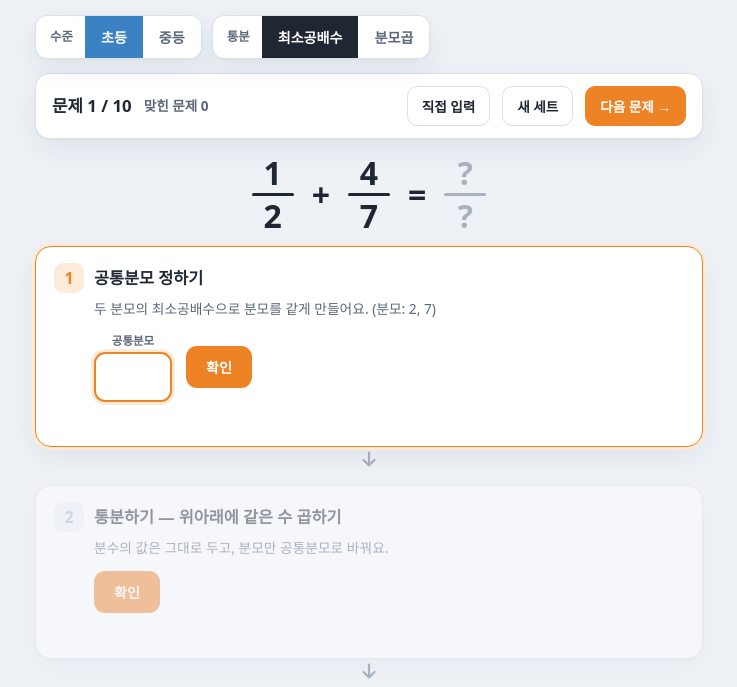
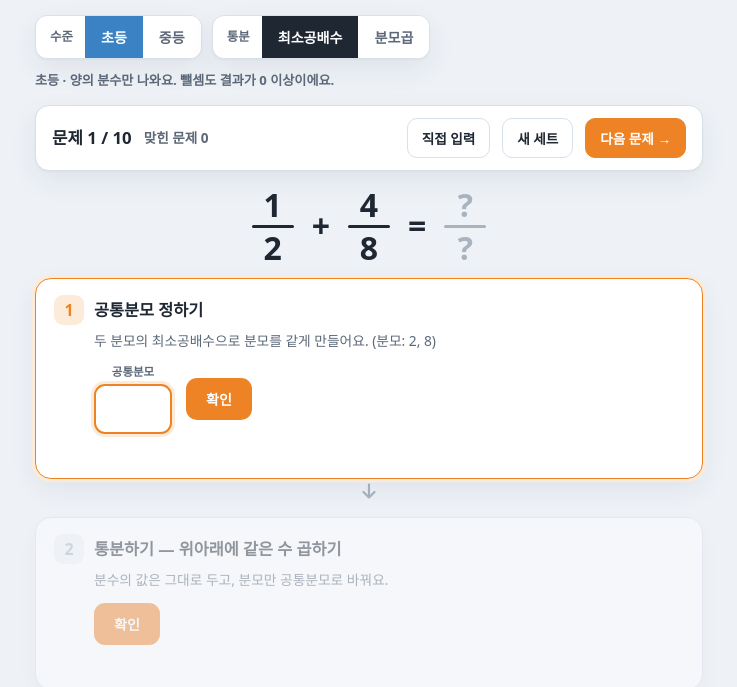
Before and after one commit to shineonyou1274/math01, a plain HTML site: page index.html in a window 1280 px wide. Shown: the part 91-778 px from the top of the page, without its empty margins (271-1008 px from the left). Drawn offline with Linux system fonts and the light colour scheme; a web font is replaced by a local one.

Commit message:
Add level hint and improve level selection logic
Added a hint paragraph for level indication and updated level handling logic.

```diff
--- a/index.html
+++ b/index.html
@@ -141,6 +141,8 @@
     </div>
   </div>
 
+  <p id="levelHint" style="margin:-2px 0 14px;color:var(--ink-soft);font-size:.82rem;font-weight:600;"></p>
+
   <div class="qbar">
     <span class="counter" id="counter">문제 1 / 10</span>
     <span class="score" id="score">맞힌 문제 0</span>
@@ -180,13 +182,17 @@
   let set=[], qi=0, score=0, solvedThis=false, m=null;
 
   function genProblem(){
-    let d1=rnd(2,10), d2=rnd(2,10);
-    while(d2===d1) d2=rnd(2,10);
+    let d1=rnd(2,12), d2=rnd(2,12);
+    while(d2===d1) d2=rnd(2,12);
     let n1=rnd(1,d1-1), n2=rnd(1,d2-1);
     let op=Math.random()<0.5?'+':'-';
-    if(level==='mid'){
-      if(Math.random()<0.5)n1=-n1;
-      if(Math.random()<0.5)n2=-n2;
+    if(level==='elem'){
+      // 초등: 양의 분수만, 뺄셈 결과가 음수가 되지 않도록 큰 분수를 앞에 둠
+      if(op==='-' && n1*d2 < n2*d1){ [n1,d1,n2,d2]=[n2,d2,n1,d1]; }
+    } else {
+      // 중등: 유리수 — 분자에 음수 부호가 붙을 수 있고 결과도 음수 가능
+      if(Math.random()<0.55) n1=-n1;
+      if(Math.random()<0.55) n2=-n2;
     }
     return {n1,d1,n2,d2,op};
   }
@@ -333,7 +339,10 @@
     $('doneBanner').classList.add('show');
   }
 
-  function setLevel(lv){level=lv;$('lvElem').setAttribute('aria-pressed',lv==='elem');$('lvMid').setAttribute('aria-pressed',lv==='mid');newSet();}
+  function updateHint(){ $('levelHint').textContent = level==='elem'
+    ? '초등 · 양의 분수만 나와요. 뺄셈도 결과가 0 이상이에요.'
+    : '중등 · 음수(유리수)가 섞여 나오고, 결과가 음수일 수 있어요.'; }
+  function setLevel(lv){level=lv;$('lvElem').setAttribute('aria-pressed',lv==='elem');$('lvMid').setAttribute('aria-pressed',lv==='mid');updateHint();newSet();}
   function setMethod(mt){method=mt;$('mLcm').setAttribute('aria-pressed',mt==='lcm');$('mProd').setAttribute('aria-pressed',mt==='prod');loadQuestion();}
   $('lvElem').addEventListener('click',()=>setLevel('elem'));
   $('lvMid').addEventListener('click',()=>setLevel('mid'));
@@ -350,6 +359,7 @@
     set[qi]={n1,d1,n2,d2,op};loadQuestion();
   });
 
+  updateHint();
   newSet();
 })();
 </script>
```
